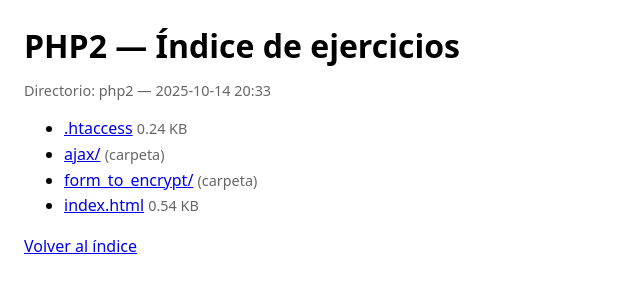
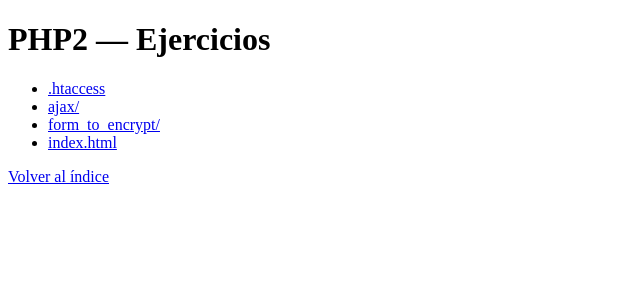
Before and after one commit to LucasInsa07/parcial-redes, a PHP site: page /php2/ in a window 1280 px wide. Shown: the top 300 px of the page, without its empty margins (0-640 px from the left). Run offline with PHP 8.4, Linux system fonts and the light colour scheme.

Commit message:
Update index.php

```diff
--- a/php2/index.php
+++ b/php2/index.php
@@ -1,53 +1,29 @@
 <?php
-// php2/index.php
-// Simple index for listing PHP exercises present in the php2 folder.
+// Minimal php2 index: only shows links to exercises (directories -> directory/index.php)
 
 $dir = __DIR__;
-$items = scandir($dir);
+$items = array_values(array_filter(scandir($dir), function($n){
+    return $n !== '.' && $n !== '..' && strtolower($n) !== 'index.php';
+}));
 
-$entries = array_filter($items, function ($name) {
-    // Skip current, parent and this index file
-    if ($name === '.' || $name === '..' || strtolower($name) === 'index.php') return false;
-    return true;
-});
+echo "<!doctype html><html lang=\"es\"><head><meta charset=\"utf-8\"><meta name=\"viewport\" content=\"width=device-width,initial-scale=1\"><title>PHP2</title></head><body>";
+echo "<h1>PHP2 — Ejercicios</h1>";
+if (empty($items)){
+    echo "<p>No hay ejercicios.</p>";
+} else {
+    echo "<ul>";
+    foreach ($items as $entry){
+        $path = $dir . DIRECTORY_SEPARATOR . $entry;
+        if (is_dir($path)){
+            $href = rawurlencode($entry) . '/index.php';
+            echo "<li><a href=\"$href\">$entry/</a></li>";
+        } else {
+            $href = rawurlencode($entry);
+            echo "<li><a href=\"$href\">$entry</a></li>";
+        }
+    }
+    echo "</ul>";
+}
+echo "<p><a href=\"/\">Volver al índice</a></p></body></html>";
 
-// Sort entries naturally
-natcasesort($entries);
 ?>
-<!doctype html>
-<html lang="es">
-<head>
-  <meta charset="utf-8">
-  <meta name="viewport" content="width=device-width,initial-scale=1">
-  <title>PHP2 — Índice de ejercicios</title>
-  <style>
-    body{font-family:system-ui,Segoe UI,Roboto,Arial;margin:24px}
-    h1{margin-bottom:8px}
-    ul{line-height:1.6}
-    .meta{color:#666;font-size:0.9em}
-  </style>
-</head>
-<body>
-  <h1>PHP2 — Índice de ejercicios</h1>
-  <p class="meta">Directorio: <?php echo htmlspecialchars(basename($dir)); ?> — <?php echo date('Y-m-d H:i'); ?></p>
-  <?php if (empty($entries)): ?>
-    <p>No hay ejercicios en esta carpeta.</p>
-  <?php else: ?>
-    <ul>
-      <?php foreach ($entries as $entry): ?>
-        <?php $path = $dir . DIRECTORY_SEPARATOR . $entry; ?>
-        <li>
-          <?php if (is_dir($path)): ?>
-            <a href="<?php echo rawurlencode($entry); ?>/index.php"><?php echo htmlspecialchars($entry); ?>/</a>
-            <small class="meta">(carpeta)</small>
-          <?php else: ?>
-            <a href="<?php echo rawurlencode($entry); ?>"><?php echo htmlspecialchars($entry); ?></a>
-            <small class="meta"><?php echo round(filesize($path)/1024,2); ?> KB</small>
-          <?php endif; ?>
-        </li>
-      <?php endforeach; ?>
-    </ul>
-  <?php endif; ?>
-  <p><a href="/">Volver al índice</a></p>
-</body>
-</html>
```
